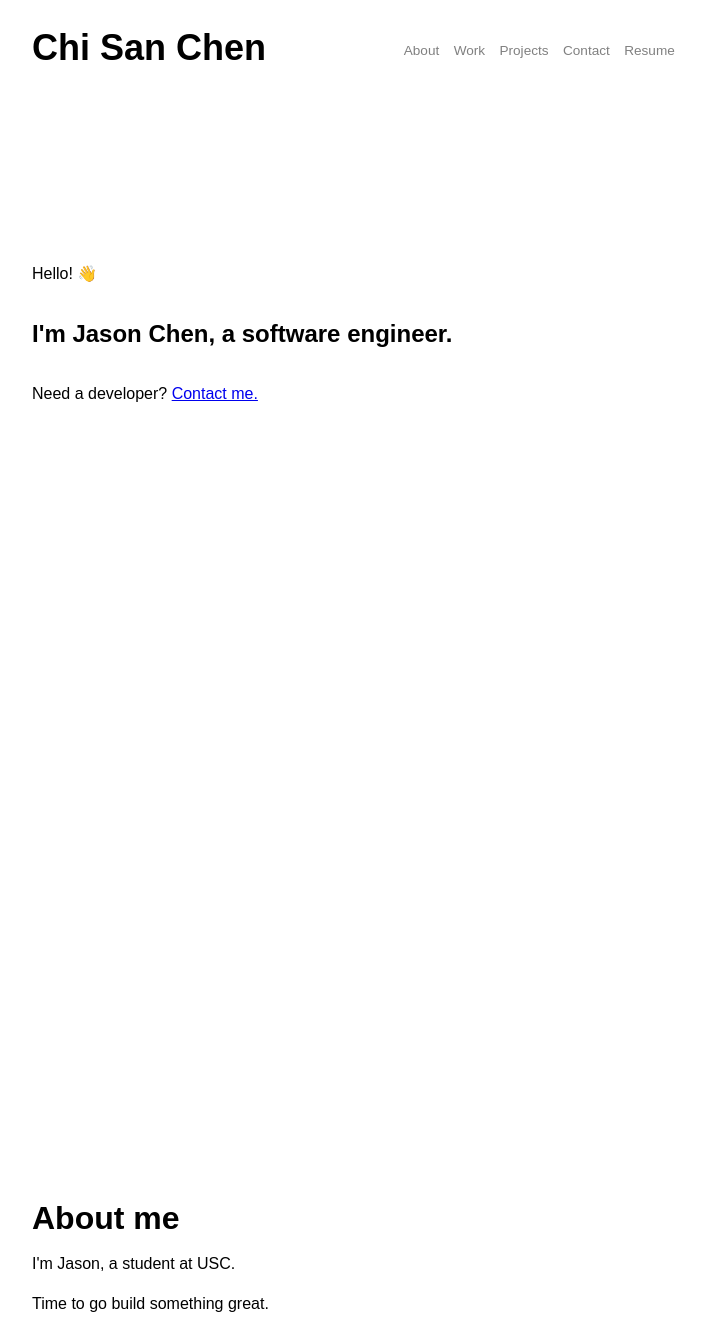
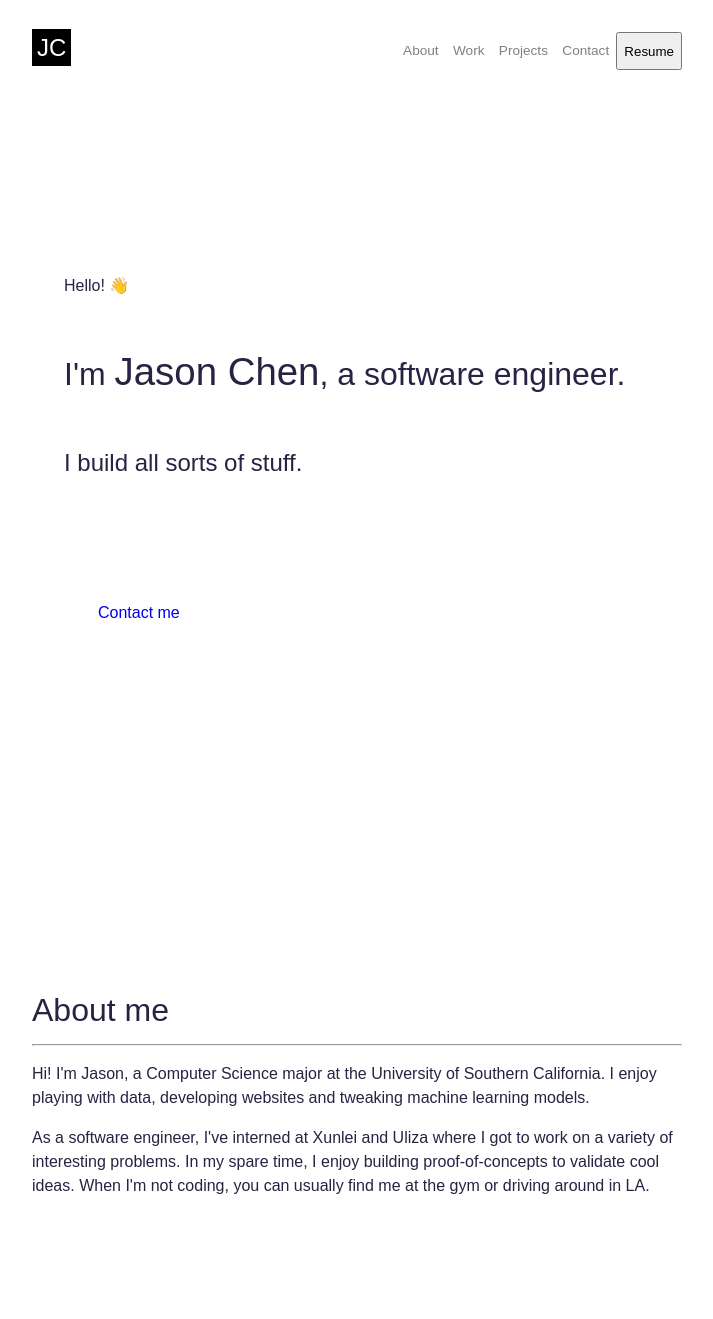
Before and after one commit to jaloo555/Portfolio, a Gatsby site: page / in a window 1280 px wide. Shown: the top 1319 px of the page, without its empty margins (283-996 px from the left). Built offline with nearby package versions, Linux system fonts and the light colour scheme; Gatsby itself is replaced by a stand-in of ours.

Commit message:
add react-bootstrap

```diff
--- a/package.json
+++ b/package.json
@@ -5,6 +5,7 @@
   "version": "0.1.0",
   "author": "Chi San Chen <chisanch@usc.edu>",
   "dependencies": {
+    "bootstrap": "^4.4.1",
     "gatsby": "^2.18.12",
     "gatsby-image": "^2.2.34",
     "gatsby-plugin-manifest": "^2.2.31",
@@ -16,6 +17,7 @@
     "gatsby-transformer-sharp": "^2.3.7",
     "prop-types": "^15.7.2",
     "react": "^16.12.0",
+    "react-bootstrap": "^1.0.0-beta.16",
     "react-dom": "^16.12.0",
     "react-helmet": "^5.2.1"
   },
--- a/src/components/header.js
+++ b/src/components/header.js
@@ -2,20 +2,21 @@ import React from 'react'
 
 import "../styles/header.css"
 import { Link } from 'gatsby'
+import {Button} from 'react-bootstrap'
 
 const Header = () => {
   return (
     <header>
       <nav className="nav">
         <h1>
-          <Link to="/" className="logo">Chi San Chen</Link>
+          <Link to="/" className="logo">JC</Link>
         </h1>
         <ul className="main-nav">
           <li>About</li>
           <li>Work</li>
           <li>Projects</li>
           <li>Contact</li>
-          <li>Resume</li>
+          <Button>Resume</Button>
         </ul>
 
       </nav>
--- a/src/components/sections/about.js
+++ b/src/components/sections/about.js
@@ -5,9 +5,16 @@ import "../../styles/about.css"
 const About = () => {
   return (
     <div className="about-main">
-      <h1>About me</h1>
-      <p>I'm Jason, a student at USC.</p>
-      <p>Time to go build something great.</p>
+      <h1>About me</h1> <hr/>
+      <p>
+        Hi! I'm Jason, a Computer Science major at the University of Southern California.
+        I enjoy playing with data, developing websites and tweaking machine learning models.
+      </p>
+      <p>
+        As a software engineer, I've interned at Xunlei and Uliza where I got to work on a variety of interesting problems.
+        In my spare time, I enjoy building proof-of-concepts to validate cool ideas.
+        When I'm not coding, you can usually find me at the gym or driving around in LA.
+      </p>
     </div>
   )
 }
--- a/src/components/sections/home.js
+++ b/src/components/sections/home.js
@@ -6,8 +6,11 @@ const Home = () => {
   return (
     <div className="home-main">
       <p>Hello! <span role="img" aria-label="wave">👋</span></p>
-      <h2>I'm Jason Chen, a software engineer.</h2>
-      <p>Need a developer? <a href="mailto:chisanch@usc.edu">Contact me.</a></p>
+      <h1>I'm <span className="name">Jason Chen</span>, a software engineer.</h1>
+      <h2>I build all sorts of stuff.</h2>
+      <a className="mail-link" href="mailto:chisanch@usc.edu">
+        Contact me
+      </a>
     </div>
   )
 }
--- a/src/styles/about.css
+++ b/src/styles/about.css
@@ -1,5 +1,4 @@
 .about-main {
-  height: 100vh;
+  height: 70vh;
   margin-top: 10rem;
-
 }
--- a/src/styles/header.css
+++ b/src/styles/header.css
@@ -6,9 +6,12 @@ nav {
 }
 
 .logo {
-  font-size: 1.5em;
+  font-size: 1em;
+  font-weight: 100;
+  padding: 5px;
   text-decoration: none;
-  color: #000000;
+  color: #ffffff;
+  background-color: #000000;
 }
 
 .main-nav {
@@ -20,5 +23,6 @@ nav {
   text-decoration: none;
   color: grey;
   font-size: 0.85em;
+  font-weight: 100;
   padding: 0.45rem;
 }
--- a/src/styles/home.css
+++ b/src/styles/home.css
@@ -1,6 +1,28 @@
 .home-main {
-  height: 100vh;
+  height: 70vh;
   display: flex;
   flex-direction: column;
-  margin-top: 10rem;
+  margin-top: 8rem;
+  padding: 2em;
+  line-height: 3rem;
 }
+
+h1,h2,h3, p {
+  font-weight: 300;
+}
+
+.name {
+  font-weight: 500;
+  font-size: 1.2em;
+}
+
+.mail-link {
+  text-decoration: none;
+  margin-top: 5em;
+  padding: 0.1em;
+  display: flex;
+  justify-content: center;
+  width: 25%;
+  border: 2em;
+  border-color: black;
+}
--- a/src/styles/index.css
+++ b/src/styles/index.css
@@ -6,6 +6,7 @@ html {
 }
 
 body {
+  color: #272343;
   margin: 0;
   padding: 0;
   line-height: 1.5em;
```
Also changed, not shown: src/components/head.js (added, +28 -0 lines), 1 other file.
